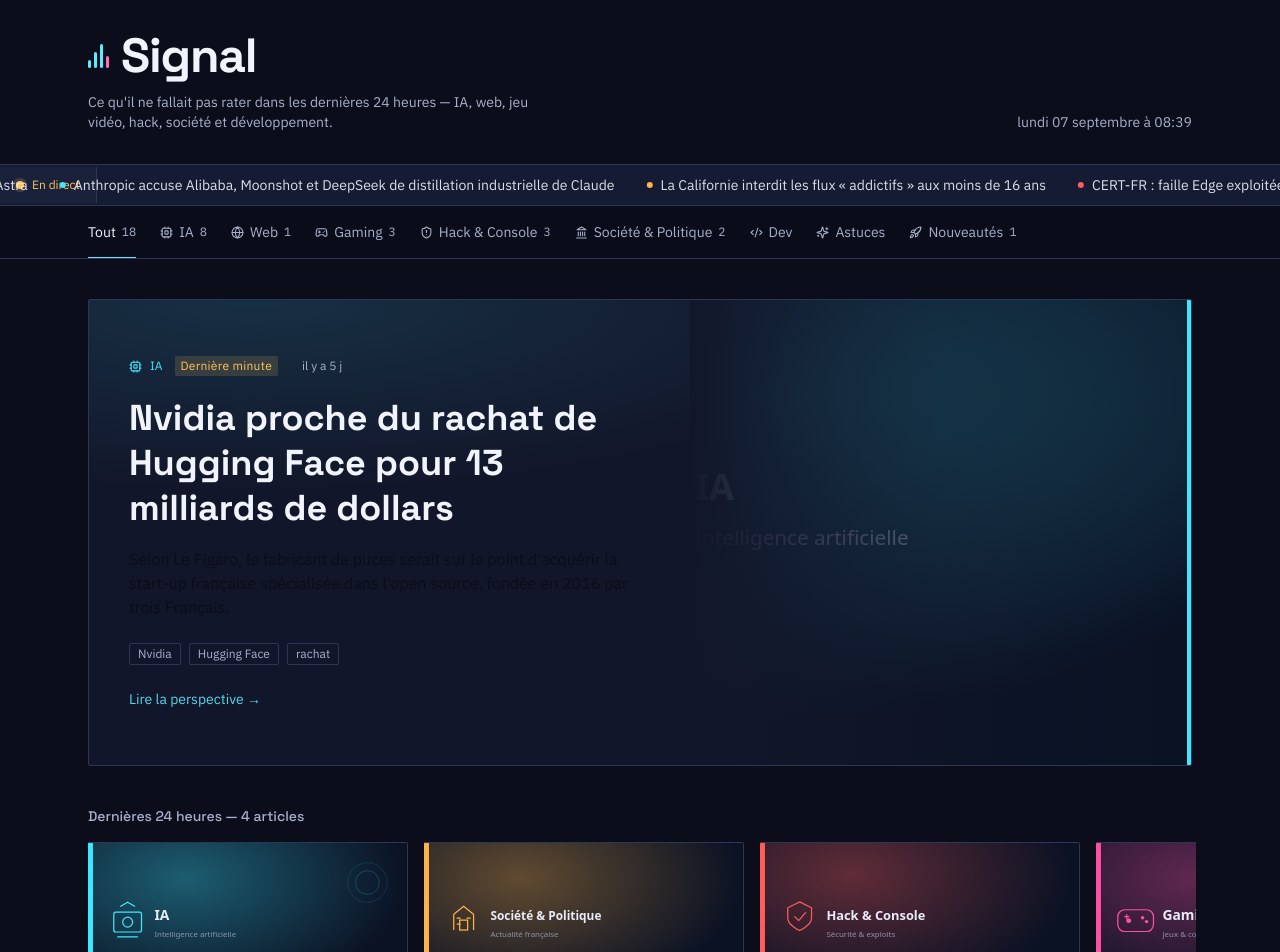
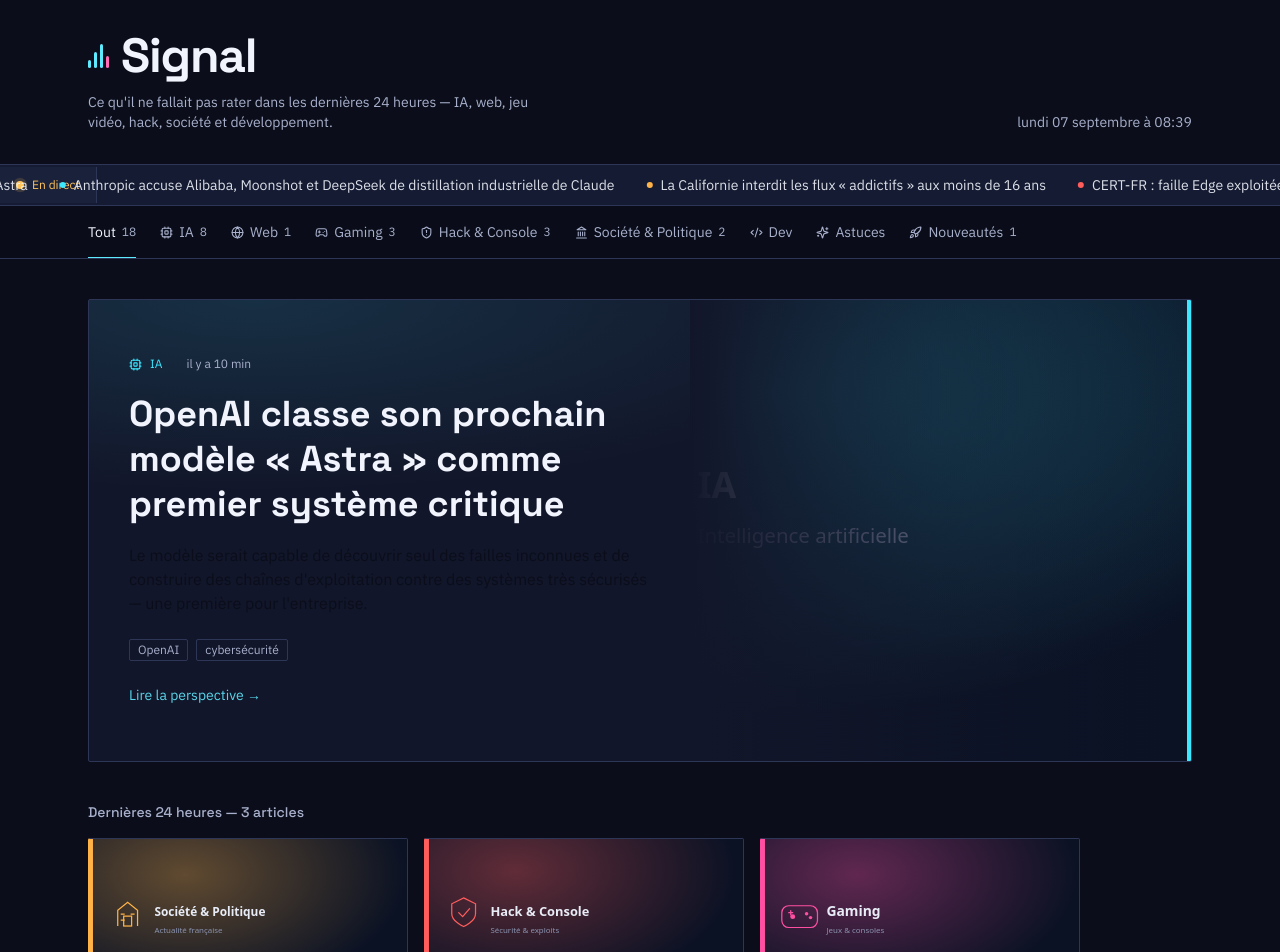
Before and after one commit to flemag/news-hub, a Next.js app: page / in a window 1280 px wide. Shown: the top 952 px of the page. Built offline with nearby package versions, Linux system fonts and the light colour scheme.

Commit message:
Hero : dernière minute uniquement si < 24h, sinon article le plus récent

```diff
--- a/app/page.tsx
+++ b/app/page.tsx
@@ -23,7 +23,23 @@
     []
   );
 
-  const heroArticle = sorted.find((a) => a.urgence === "breaking") ?? sorted[0];
+  /**
+   * Hero = vrai breaking des dernières 24h, sinon important < 24h,
+   * sinon l'article le plus récent. Évite qu'un vieux « breaking »
+   * monopolise la une pendant des jours.
+   */
+  const heroArticle = useMemo(() => {
+    if (!sorted.length) return undefined;
+    const breaking24 = sorted.find(
+      (a) => a.urgence === "breaking" && isWithinLast24h(a.date)
+    );
+    if (breaking24) return breaking24;
+    const important24 = sorted.find(
+      (a) => a.urgence === "important" && isWithinLast24h(a.date)
+    );
+    if (important24) return important24;
+    return sorted[0];
+  }, [sorted]);
 
   const last24h = useMemo(
     () =>
```
